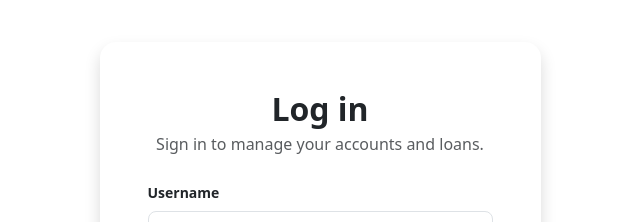
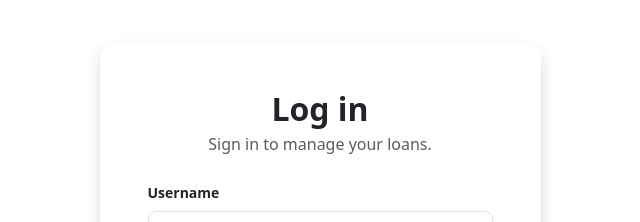
Before and after one commit to ucmo-cs/F26_TeamB, a React (Vite) app in the folder react-app/: page / in a window 1280 px wide. Shown: the part 142-364 px from the top of the page, without its empty margins (308-948 px from the left). Built offline with nearby package versions, Linux system fonts and the light colour scheme.

Commit message:
Chnaged description for login

```diff
--- a/react-app/src/components/BootStrapComponents.jsx
+++ b/react-app/src/components/BootStrapComponents.jsx
@@ -87,7 +87,7 @@ function LoginComponent(){
 
               <div className="text-center mb-4">
                 <h2 className="fw-bold mb-1">Log in</h2>
-                <p className="text-body-secondary mb-0">Sign in to manage your accounts and loans.</p>
+                <p className="text-body-secondary mb-0">Sign in to manage your loans.</p>
               </div>
 
               {error && (
```
